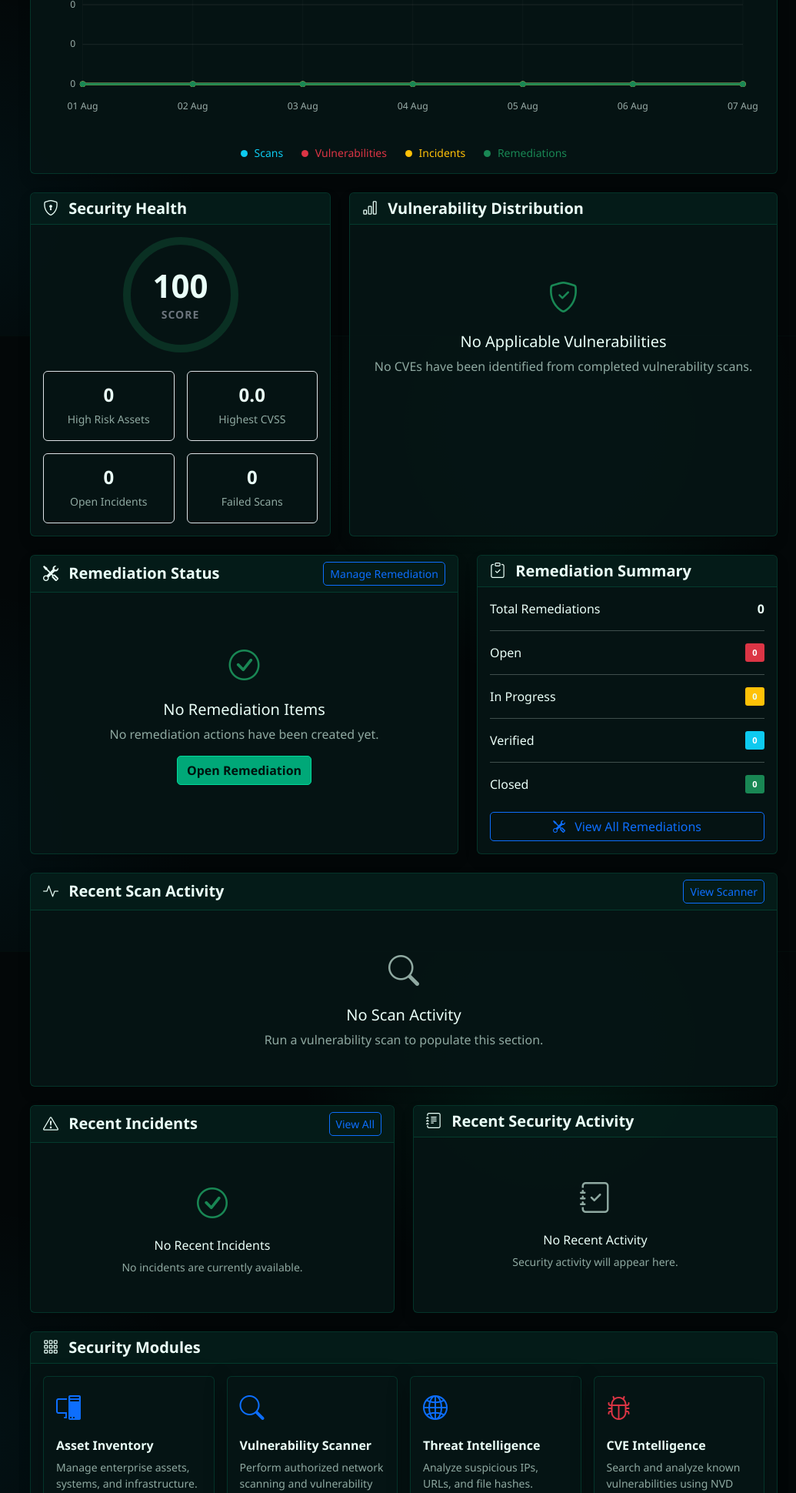
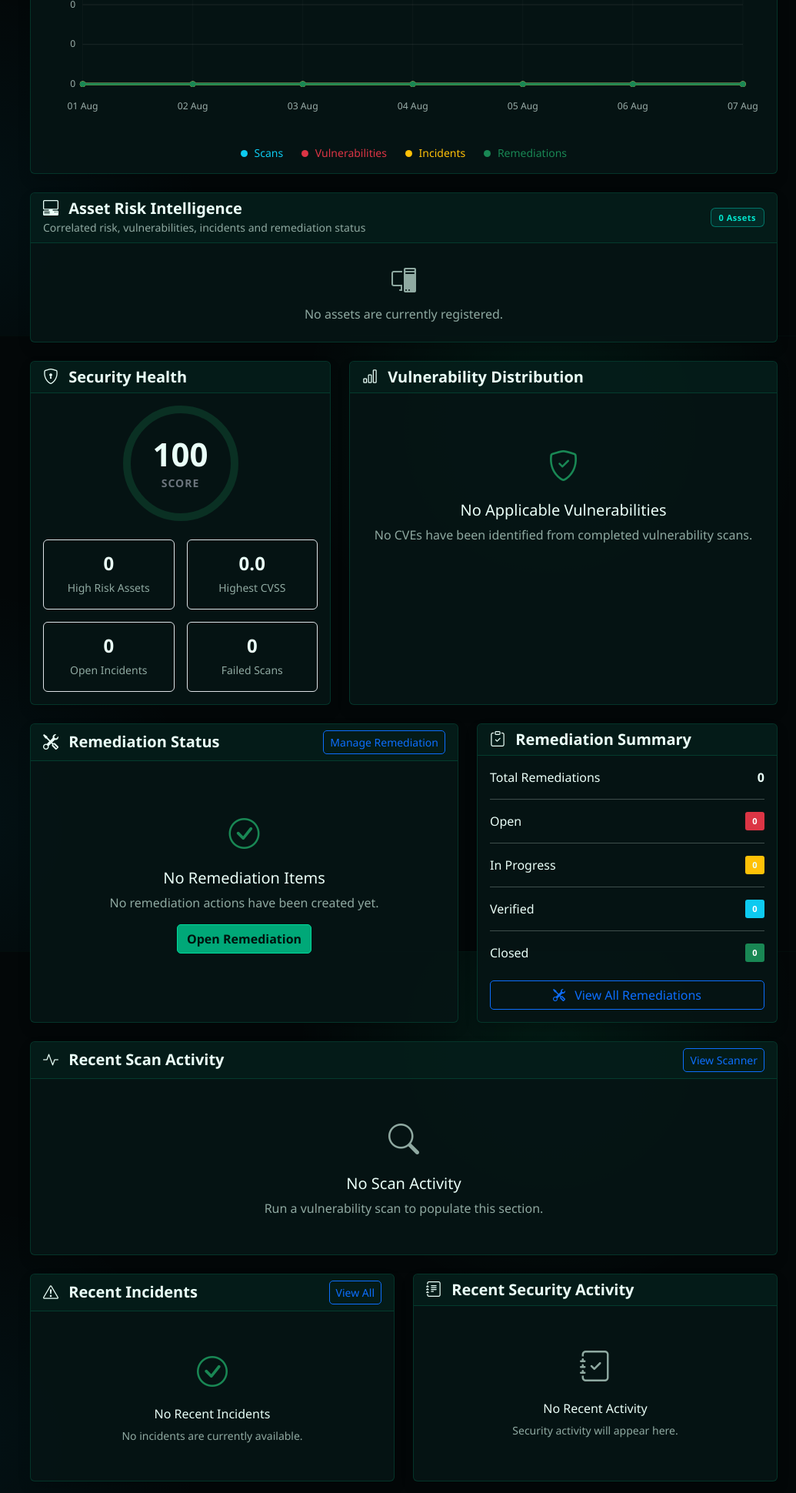
Before and after one commit to MAHALAKSHMI-VEDIYAPPAN/Enterprise-Cyber-Defense-Platform, a Flask app: page /dashboard in a window 1280 px wide. Shown: the part 1964-3904 px from the top of the page at 77% size, without its empty margins (245-1280 px from the left). Run offline with Flask 3, Linux system fonts and the light colour scheme; the visitor is signed in with stand-in values (Sample User, id 1); data that the repository does not hold is empty.

Commit message:
Add asset risk intelligence dashboard

```diff
--- a/backend/templates/dashboard.html
+++ b/backend/templates/dashboard.html
@@ -1523,6 +1523,112 @@ Dashboard - ECDP
 </script>
 
 <!-- ==========================================================
+     ASSET RISK INTELLIGENCE
+========================================================== -->
+
+<div class="card shadow border-0 mb-4">
+
+    <div class="card-header d-flex justify-content-between align-items-center">
+        <div>
+            <h5 class="mb-0 fw-bold">
+                <i class="bi bi-pc-display-horizontal me-2"></i>
+                Asset Risk Intelligence
+            </h5>
+            <small class="text-muted">
+                Correlated risk, vulnerabilities, incidents and remediation status
+            </small>
+        </div>
+        <span class="badge security-badge">
+            {{ asset_risk_intelligence|length }} Assets
+        </span>
+    </div>
+
+    <div class="card-body p-0">
+
+        {% if asset_risk_intelligence %}
+        <div class="table-responsive">
+            <table class="table table-hover align-middle mb-0 asset-risk-table">
+                <thead>
+                    <tr>
+                        <th>Asset</th>
+                        <th>Risk</th>
+                        <th>Vulnerabilities</th>
+                        <th>CVSS</th>
+                        <th>Incidents</th>
+                        <th>Remediation</th>
+                        <th>Action</th>
+                    </tr>
+                </thead>
+                <tbody>
+                    {% for asset in asset_risk_intelligence %}
+                    <tr>
+                        <td>
+                            <div class="fw-semibold">{{ asset.name }}</div>
+                            <small class="text-muted">
+                                {{ asset.ip_address }} · {{ asset.asset_type }}
+                            </small>
+                        </td>
+
+                        <td>
+                            {% if asset.risk_level == "Critical" %}
+                            <span class="badge bg-danger">Critical</span>
+                            {% elif asset.risk_level == "High" %}
+                            <span class="badge bg-warning text-dark">High</span>
+                            {% elif asset.risk_level == "Medium" %}
+                            <span class="badge bg-info text-dark">Medium</span>
+                            {% elif asset.risk_level == "Low" %}
+                            <span class="badge bg-success">Low</span>
+                            {% else %}
+                            <span class="badge bg-secondary">Unknown</span>
+                            {% endif %}
+                        </td>
+
+                        <td class="fw-semibold">{{ asset.vulnerabilities }}</td>
+
+                        <td>
+                            {% if asset.highest_cvss >= 9 %}
+                            <strong class="text-danger">{{ asset.highest_cvss }}</strong>
+                            {% elif asset.highest_cvss >= 7 %}
+                            <strong class="text-warning">{{ asset.highest_cvss }}</strong>
+                            {% elif asset.highest_cvss > 0 %}
+                            <strong>{{ asset.highest_cvss }}</strong>
+                            {% else %}
+                            <span class="text-muted">-</span>
+                            {% endif %}
+                        </td>
+
+                        <td class="fw-semibold">{{ asset.incidents }}</td>
+
+                        <td class="fw-semibold">{{ asset.remediations }}</td>
+
+                        <td>
+                            {% if asset.action == "Immediate Review" %}
+                            <span class="badge bg-danger">Immediate Review</span>
+                            {% elif asset.action == "Prioritize Remediation" %}
+                            <span class="badge bg-warning text-dark">Prioritize</span>
+                            {% elif asset.action == "Monitor & Review" %}
+                            <span class="badge bg-info text-dark">Monitor</span>
+                            {% else %}
+                            <span class="badge bg-success">Healthy</span>
+                            {% endif %}
+                        </td>
+                    </tr>
+                    {% endfor %}
+                </tbody>
+            </table>
+        </div>
+        {% else %}
+        <div class="p-4 text-center text-muted">
+            <i class="bi bi-pc-display fs-2 d-block mb-2"></i>
+            No assets are currently registered.
+        </div>
+        {% endif %}
+
+    </div>
+</div>
+
+
+<!-- ==========================================================
      SECURITY HEALTH + VULNERABILITY SUMMARY
 ========================================================== -->
 
@@ -2912,6 +3018,17 @@ Dashboard - ECDP
     /* ==========================================================
        DARK THEME SECURITY BADGES
     ========================================================== */
+
+    .asset-risk-table th {
+        white-space: nowrap;
+        font-size: 0.75rem;
+        text-transform: uppercase;
+        letter-spacing: 0.04em;
+    }
+
+    .asset-risk-table td {
+        white-space: nowrap;
+    }
 
     .security-badge {
         display: inline-block;
```
